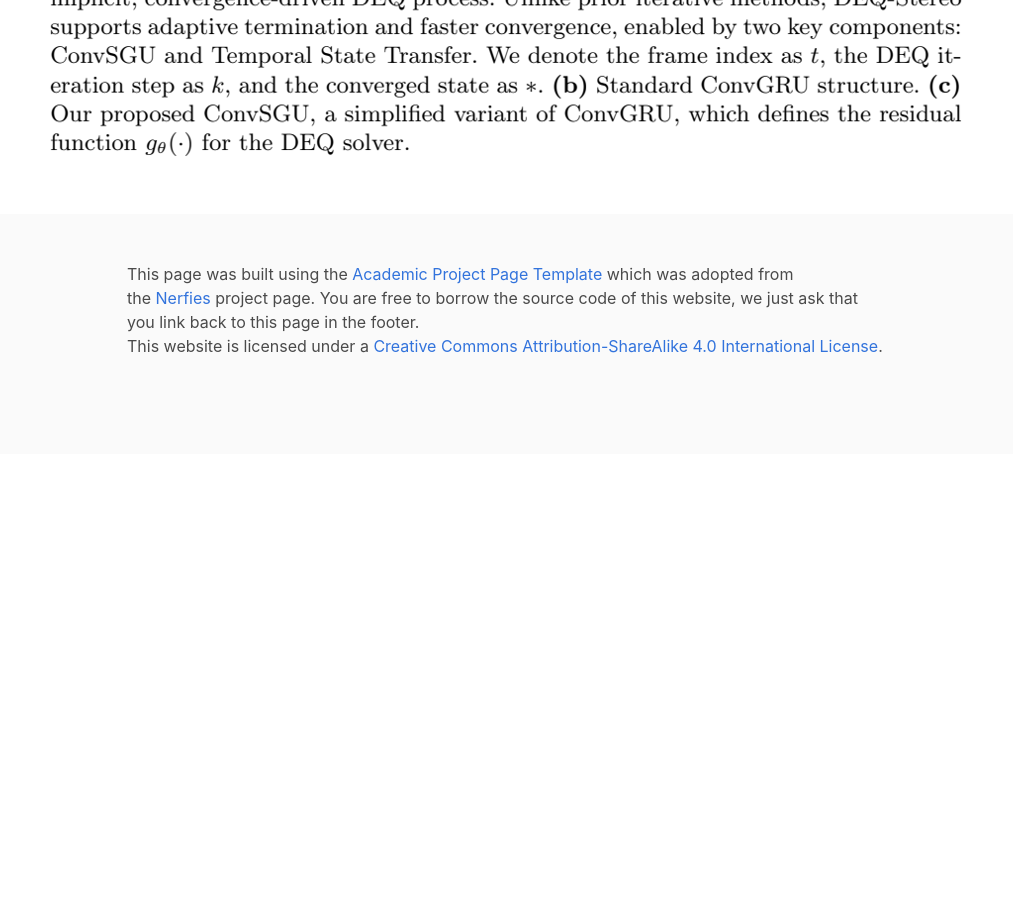
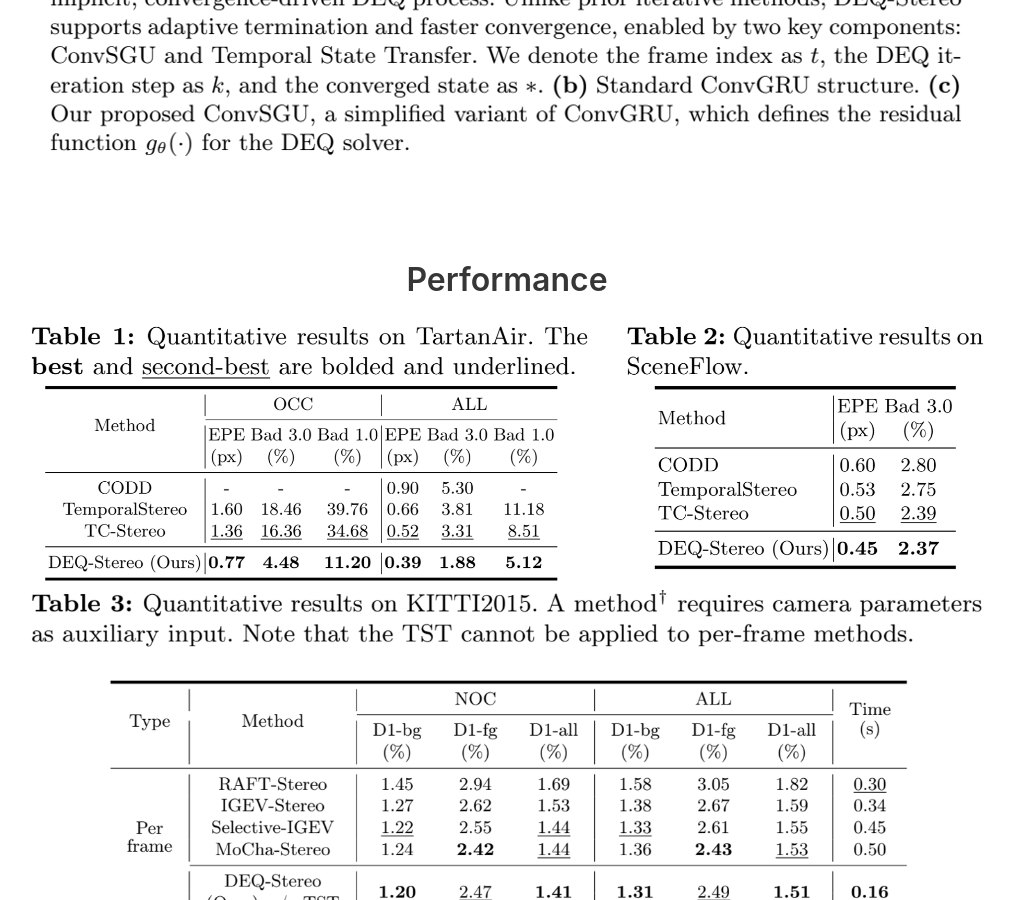
Before and after one commit to Kiljoon/Kiljoon.github.io, a Jekyll site: the page projects/DEQStereo/index.html, which Jekyll copies as it is, in a window 1280 px wide and 900 px high, scrolled down 3331 px. Shown: the whole window, without its empty margins (133-1146 px from the left). Built offline with Jekyll 4.4.1, drawn with Linux system fonts in a browser that asks for light colours; nearby versions of some CDN libraries; some web fonts are replaced; library files that are not in the unit come from our copies; a style sheet for code colours, icons or effects is not loaded; before the commit the page ends 3785 px from its top, so only the background shows below that.

Commit message:
deq_stereo

```diff
--- a/projects/DEQStereo/index.html
+++ b/projects/DEQStereo/index.html
@@ -231,11 +231,19 @@
         <div class="column is-nine-tenths">
           <h2 class="title is-3">Method</h2>
           <img src="./images/main_pipeline.png" class="interpolation-image" alt="Interpolate start reference image." />
-          <!-- <div class="content has-text-justified">
-              <p>
-                Comprison on OVIS, YTVIS19, and YTVIS21 datasets.
-              </p>
-                </div> -->
+        </div>
+      </div>
+    </div>
+  </section>
+
+  <section class="section">
+    <div class="container is-max-desktop">
+      <div class="columns is-centered has-text-centered">
+        <div class="column is-nine-tenths">
+          <h2 class="title is-3">Performance</h2>
+          <img src="./images/performance_1.png" class="interpolation-image" alt="Interpolate start reference image." />
+          <img src="./images/performance_2.png" class="interpolation-image" alt="Interpolate start reference image." />
+          <img src="./images/performance_3.png" class="interpolation-image" alt="Interpolate start reference image." />
         </div>
       </div>
     </div>
```
Also changed, not shown: projects/DEQStereo/images/performance_1.png (added), projects/DEQStereo/images/performance_2.png (added), projects/DEQStereo/images/performance_3.png (added).
